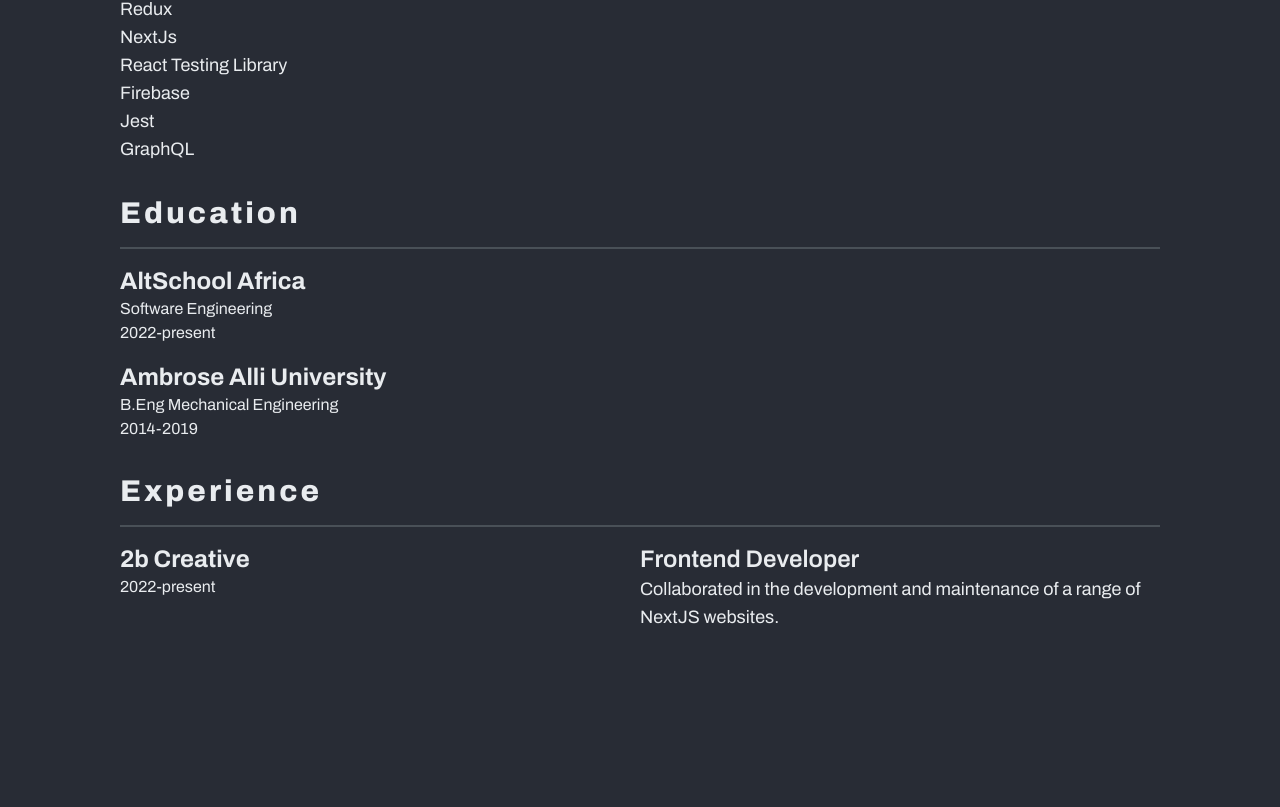
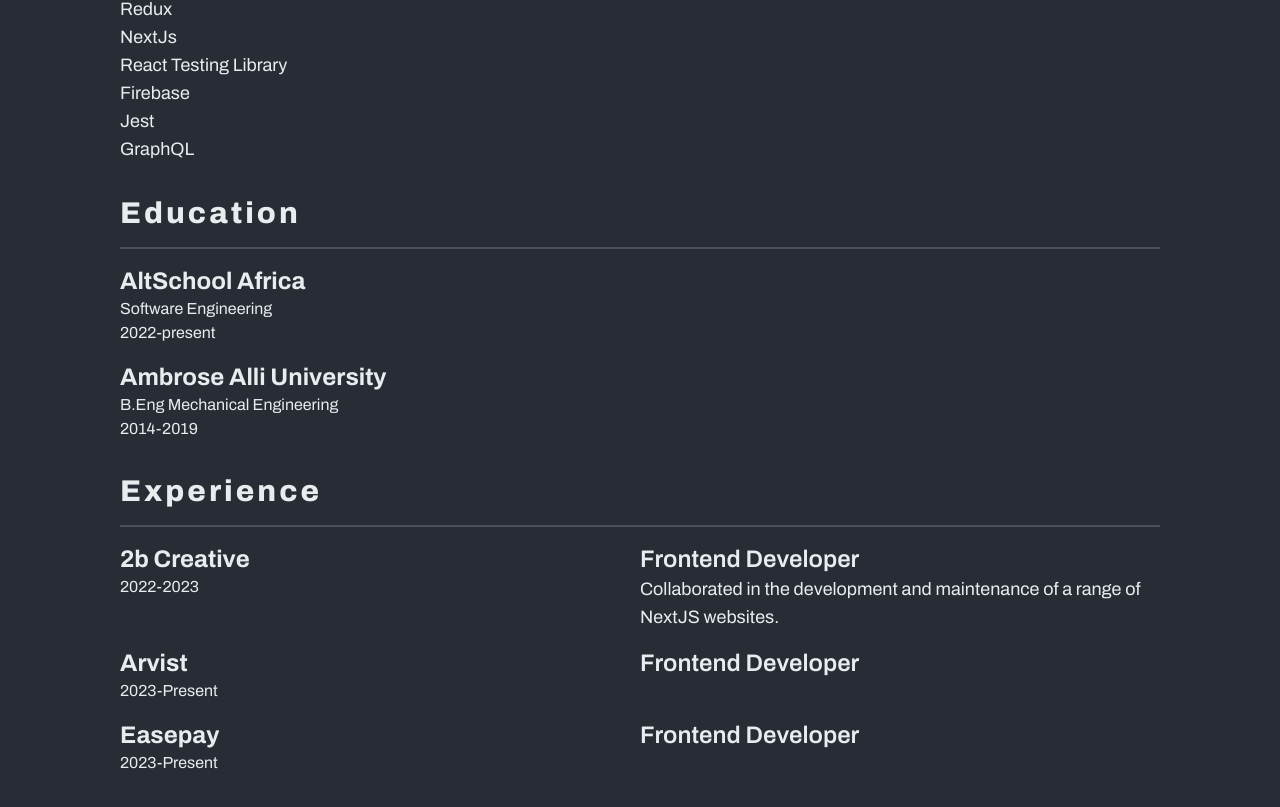
Before and after one commit to shokes/Oshoke-Oyati-Portfolio-website, a Next.js app: page /about in a window 1280 px wide. Shown: the part 1101-1908 px from the top of the page. Before the commit the page ends 1868 px from the top, so only its background shows below. Built offline with nearby package versions, Linux system fonts and the light colour scheme.

Commit message:
job update

```diff
--- a/pages/about.js
+++ b/pages/about.js
@@ -166,7 +166,7 @@
                 <div className='font-bold capitalize  text-text-color text-2xl mt-4'>
                   2b Creative
                 </div>
-                <span className='text-text-color'>2022-present</span>
+                <span className='text-text-color'>2022-2023</span>
               </div>
 
               <div className='md:w-1/2'>
@@ -181,6 +181,41 @@
               </div>
             </div>
           </Slide>
+
+          <Slide direction='up' triggerOnce>
+            <div className='grid grid-cols-1 md:flex '>
+              <div className='md:w-1/2'>
+                <div className='font-bold capitalize  text-text-color text-2xl mt-4'>
+                  Arvist
+                </div>
+                <span className='text-text-color'>2023-Present</span>
+              </div>
+
+              <div className='md:w-1/2'>
+                <div className='font-semibold text-xl capitalize  text-text-color md:text-2xl mt-4'>
+                  {' '}
+                  Frontend Developer
+                </div>
+              </div>
+            </div>
+          </Slide>
+          <Slide direction='up' triggerOnce>
+            <div className='grid grid-cols-1 md:flex '>
+              <div className='md:w-1/2'>
+                <div className='font-bold capitalize  text-text-color text-2xl mt-4'>
+                  Easepay
+                </div>
+                <span className='text-text-color'>2023-Present</span>
+              </div>
+
+              <div className='md:w-1/2'>
+                <div className='font-semibold text-xl capitalize  text-text-color md:text-2xl mt-4'>
+                  {' '}
+                  Frontend Developer
+                </div>
+              </div>
+            </div>
+          </Slide>
         </div>
       </div>
     </Layout>
```
